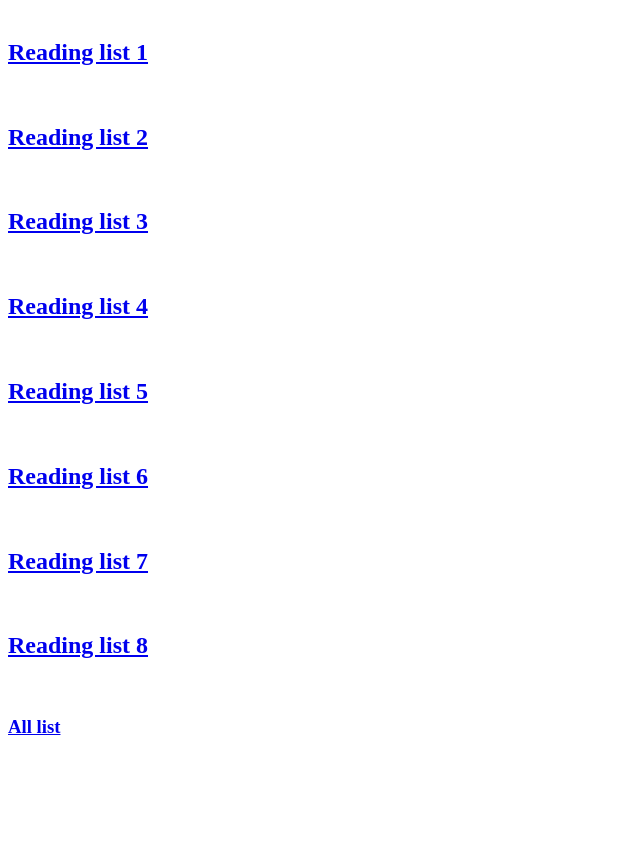
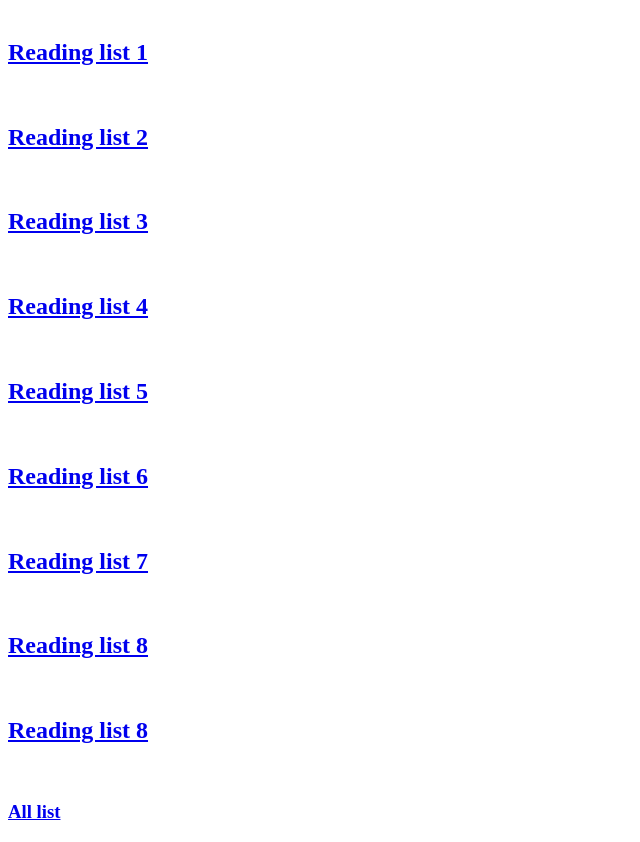
Before and after one commit to animalmodel/sensorimotor_JC, a plain HTML site: page index.html in a window 1280 px wide. Shown: the part 79-921 px from the top of the page, without its empty margins (0-640 px from the left). Before the commit the page ends 836 px from the top, so only its background shows below. Drawn offline with Linux system fonts and the light colour scheme.

Commit message:
Update index.html

```diff
--- a/index.html
+++ b/index.html
@@ -24,6 +24,8 @@
     <br/>
     <h2><a href="list8.html">Reading list 8</a></h2>
     <br/>
+    <h2><a href="list9.html">Reading list 8</a></h2>
+    <br/>
     <h3><a href="list_all.html">All list</a></h2>
 </body>
 </html>
```
